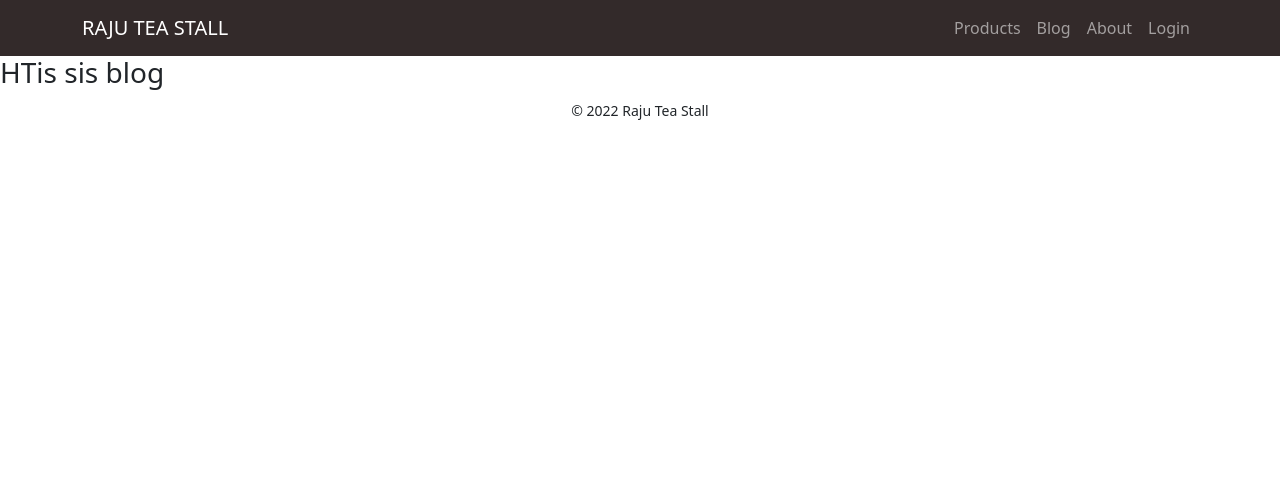
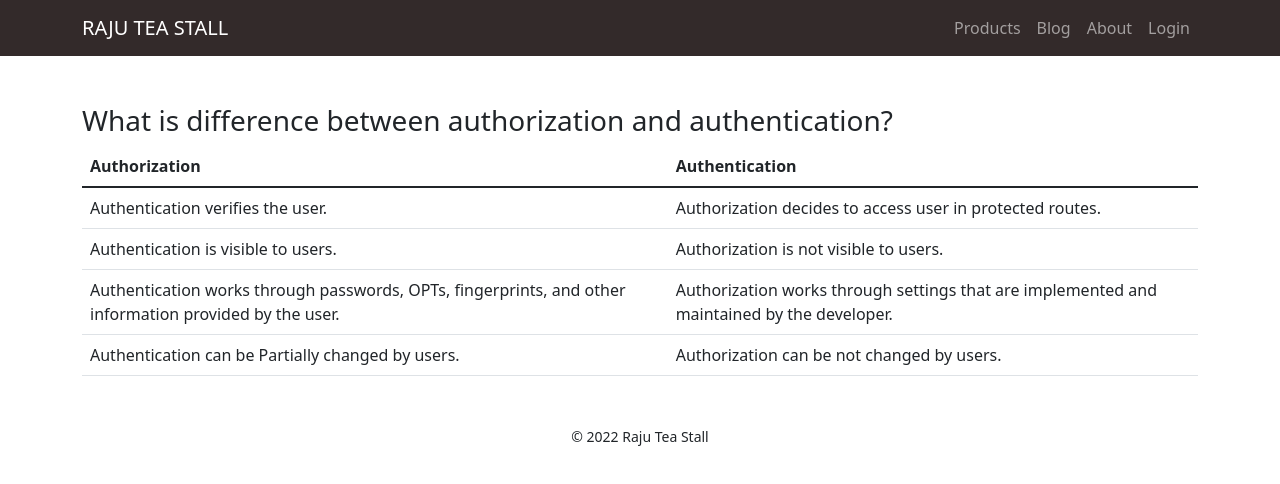
Before and after one commit to faisal-2d/independent-service-provider, a React (Create React App) app: page /blog in a window 1280 px wide. Shown: the top 484 px of the page. Built offline with nearby package versions, Linux system fonts and the light colour scheme; no server answers.

Commit message:
readme features updated

```diff
--- a/src/Components/Blog/Blog.js
+++ b/src/Components/Blog/Blog.js
@@ -2,8 +2,38 @@ import React from 'react';
 
 const Blog = () => {
     return (
-        <div>
-            <h3>HTis sis blog</h3>
+        <div className="container my-5">
+            <article>
+                <h3>What is difference between authorization and authentication?</h3>
+<table className="table">
+  <thead>
+    <tr>
+      <th scope="col">Authorization</th>
+      <th scope="col">Authentication</th>
+
+    </tr>
+  </thead>
+  <tbody>
+    <tr>
+      <td>Authentication verifies the user.</td>
+      <td>Authorization decides to access user in protected routes.</td>
+    </tr>
+    <tr>
+      <td>Authentication is visible to users.</td>
+      <td>Authorization is not visible to users.</td>
+    </tr>
+    <tr>
+      <td>Authentication works through passwords, OPTs, fingerprints, and other information provided by the user.</td>
+      <td>Authorization works through settings that are implemented and maintained by the developer.</td>
+    </tr>
+    <tr>
+      <td>Authentication can be Partially changed by users.</td>
+      <td>Authorization can be not changed by users.</td>
+    </tr>
+  </tbody>
+</table>
+
+            </article>
         </div>
     );
 };
```
Also changed, not shown: 1 other file (tests, documents, lock files or other folders).
